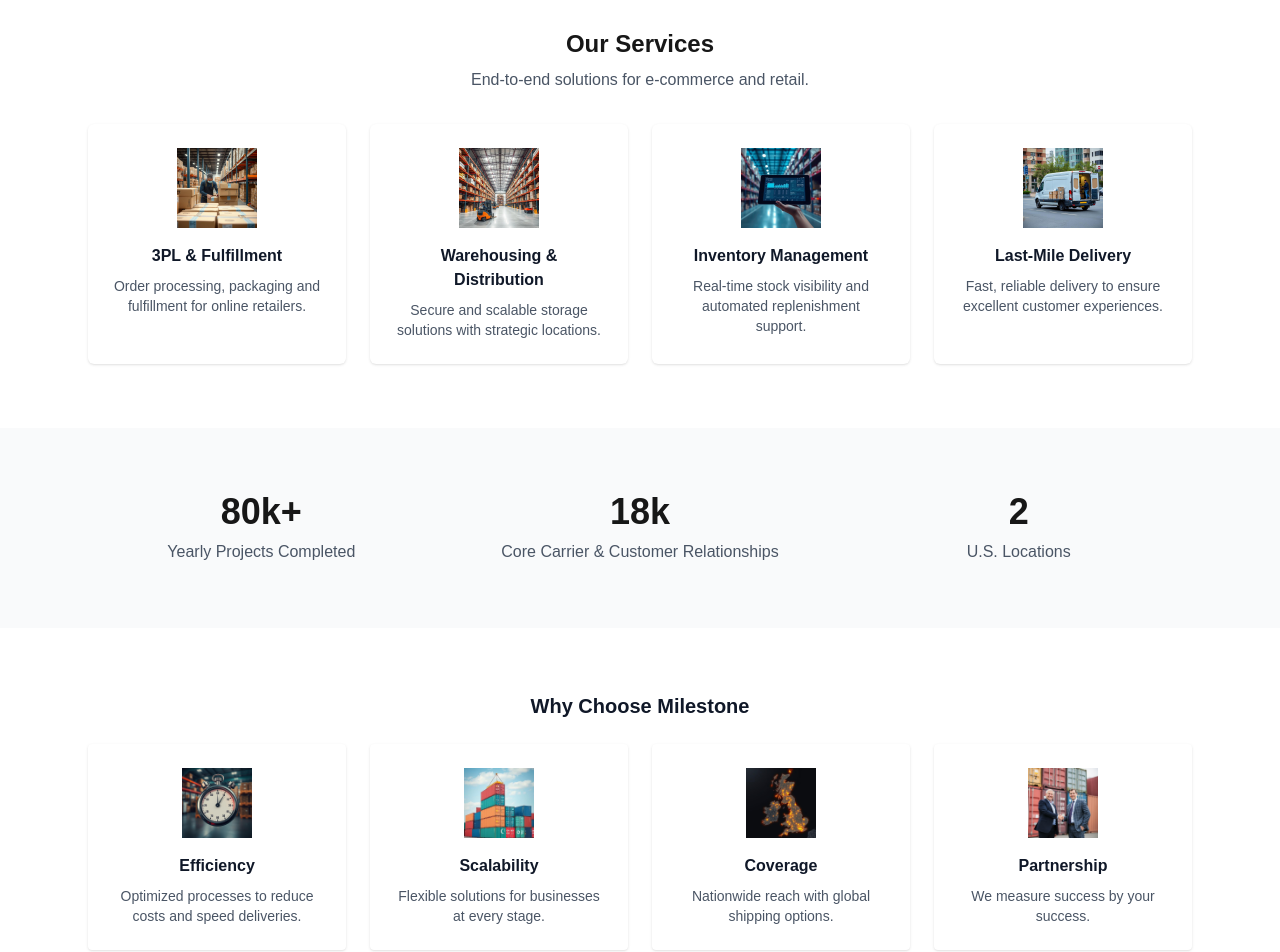
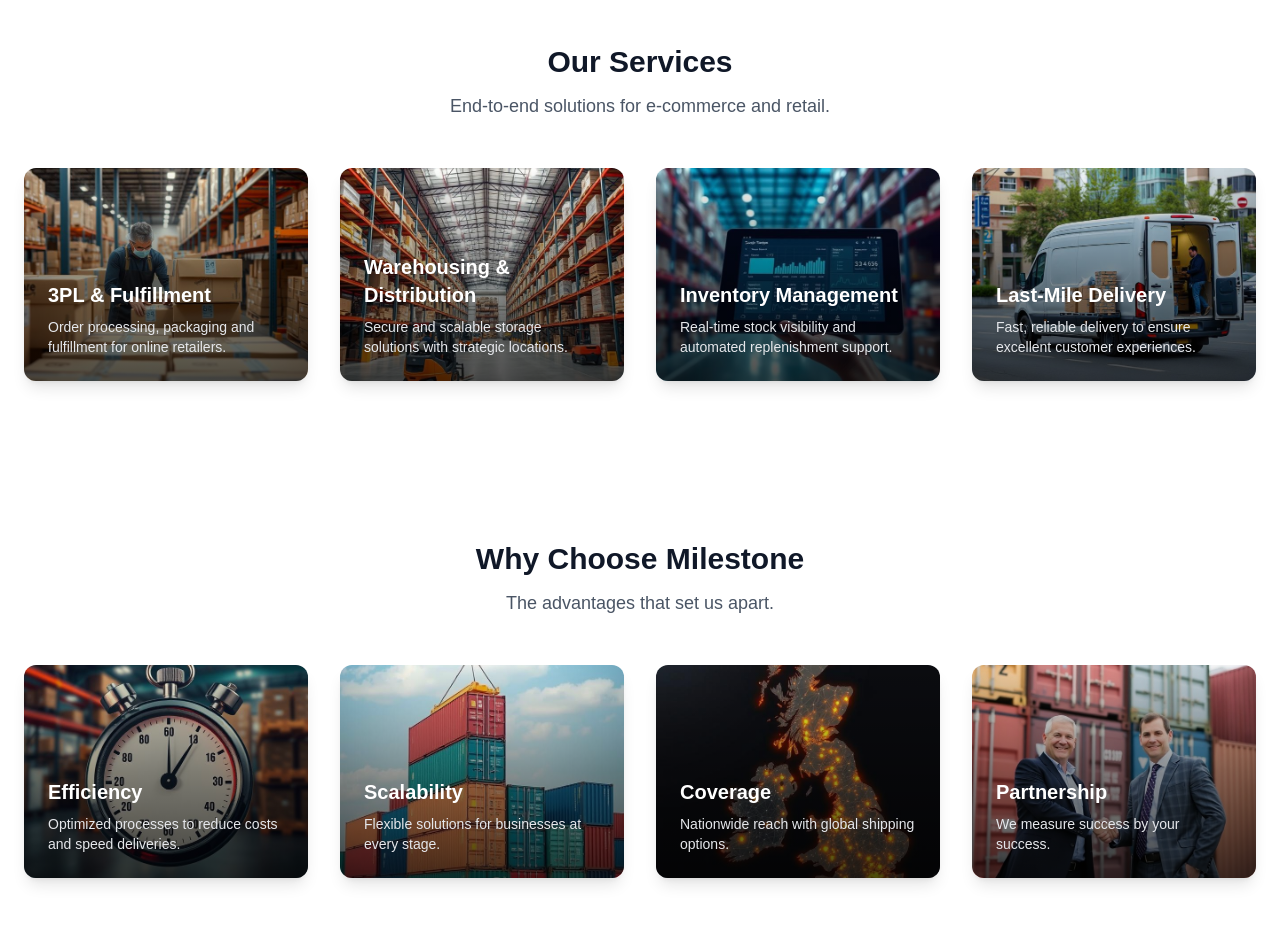
Before and after one commit to jyronbones/milestone-logistics, a Next.js app in the folder milestone-logistics/: page / in a window 1280 px wide. Shown: the part 620-1572 px from the top of the page. Built offline with nearby package versions, Linux system fonts and the light colour scheme.

Commit message:
make services and why choose us more lively

```diff
--- a/milestone-logistics/src/app/page.tsx
+++ b/milestone-logistics/src/app/page.tsx
@@ -16,10 +16,10 @@
           />
           <div className="absolute inset-0 flex items-center justify-center">
             <div className="text-center text-white px-6">
-              <h1 className="text-3xl md:text-5xl font-bold">
+              <h1 className="text-3xl md:text-5xl font-bold drop-shadow-lg">
                 Smarter Logistics. Seamless Growth.
               </h1>
-              <p className="mt-4 text-md md:text-lg max-w-2xl mx-auto">
+              <p className="mt-4 text-md md:text-lg max-w-2xl mx-auto text-gray-200">
                 We power e-commerce and retail businesses with reliable 3PL,
                 warehousing, inventory management, and last-mile delivery
                 solutions.
@@ -28,13 +28,13 @@
               <div className="mt-6 flex justify-center gap-4">
                 <Link
                   href="/contact"
-                  className="bg-white text-gray-800 dark:bg-gray-800 dark:text-white px-6 py-3 rounded-md text-lg shadow transition hover:bg-gray-100 dark:hover:bg-gray-700"
+                  className="bg-primary text-white px-6 py-3 rounded-lg text-lg shadow-lg transition transform hover:scale-105"
                 >
                   Request a Quote
                 </Link>
                 <Link
                   href="/about"
-                  className="bg-white text-gray-800 dark:bg-gray-800 dark:text-white px-6 py-3 rounded-md text-lg shadow transition hover:bg-gray-100 dark:hover:bg-gray-700"
+                  className="bg-white text-gray-800 px-6 py-3 rounded-lg text-lg shadow-lg transition transform hover:scale-105"
                 >
                   Learn More
                 </Link>
@@ -45,15 +45,15 @@
       </section>
 
       {/* Services Section */}
-      <section className="max-w-6xl mx-auto px-6 py-16">
-        <h2 className="text-2xl font-semibold text-primary text-center dark:text-primary">
+      <section className="max-w-7xl mx-auto px-6 py-20">
+        <h2 className="text-3xl font-bold text-center text-gray-900 dark:text-white">
           Our Services
         </h2>
-        <p className="text-center text-gray-600 dark:text-gray-300 mt-2">
+        <p className="text-center text-gray-600 dark:text-gray-300 mt-3 text-lg">
           End-to-end solutions for e-commerce and retail.
         </p>
 
-        <div className="grid grid-cols-1 md:grid-cols-2 lg:grid-cols-4 gap-6 mt-8">
+        <div className="grid grid-cols-1 md:grid-cols-2 lg:grid-cols-4 gap-8 mt-12">
           {[
             {
               title: "3PL & Fulfillment",
@@ -78,54 +78,40 @@
           ].map((service) => (
             <div
               key={service.title}
-              className="bg-white dark:bg-gray-800 shadow p-6 rounded-md transition hover:shadow-lg text-center"
+              className="relative group rounded-xl overflow-hidden shadow-lg hover:shadow-2xl transition transform hover:-translate-y-2"
             >
+              {/* Image container with fixed aspect ratio */}
+              <div className="relative w-full aspect-[4/3]">
                 <Image
                   src={service.img}
                   alt={service.title}
-                width={80}
-                height={80}
-                className="mx-auto mb-4"
+                  fill
+                  sizes="(max-width: 768px) 100vw, (max-width: 1200px) 50vw, 25vw"
+                  className="object-cover group-hover:scale-110 transition duration-500"
                 />
-              <h3 className="font-semibold text-gray-900 dark:text-white">
-                {service.title}
-              </h3>
-              <p className="mt-2 text-sm text-gray-600 dark:text-gray-300">
-                {service.desc}
-              </p>
+              </div>
+
+              {/* Overlay text */}
+              <div className="absolute inset-0 bg-gradient-to-t from-black/70 via-black/40 to-transparent" />
+              <div className="absolute bottom-6 left-6 right-6 text-white text-left">
+                <h3 className="text-xl font-bold">{service.title}</h3>
+                <p className="mt-2 text-sm text-gray-200">{service.desc}</p>
+              </div>
             </div>
           ))}
         </div>
       </section>
 
-      {/* Stats / Counters Section */}
-      <section className="bg-gray-50 dark:bg-gray-900 py-16">
-        <div className="max-w-6xl mx-auto px-6 grid grid-cols-1 md:grid-cols-3 gap-8 text-center">
-          <div>
-            <h3 className="text-4xl font-bold text-primary">80k+</h3>
-            <p className="mt-2 text-gray-600 dark:text-gray-300">
-              Yearly Projects Completed
-            </p>
-          </div>
-          <div>
-            <h3 className="text-4xl font-bold text-primary">18k</h3>
-            <p className="mt-2 text-gray-600 dark:text-gray-300">
-              Core Carrier & Customer Relationships
-            </p>
-          </div>
-          <div>
-            <h3 className="text-4xl font-bold text-primary">2</h3>
-            <p className="mt-2 text-gray-600 dark:text-gray-300">U.S. Locations</p>
-          </div>
-        </div>
-      </section>
-
       {/* Why Choose Us Section */}
-      <section className="max-w-6xl mx-auto px-6 py-16">
-        <h3 className="text-xl font-semibold text-gray-900 dark:text-white text-center">
+      <section className="max-w-7xl mx-auto px-6 py-20">
+        <h3 className="text-3xl font-bold text-center text-gray-900 dark:text-white">
           Why Choose Milestone
         </h3>
-        <div className="mt-6 grid grid-cols-1 md:grid-cols-4 gap-6 text-center">
+        <p className="text-center text-gray-600 dark:text-gray-300 mt-3 text-lg">
+          The advantages that set us apart.
+        </p>
+
+        <div className="mt-12 grid grid-cols-1 md:grid-cols-2 lg:grid-cols-4 gap-8">
           {[
             {
               title: "Efficiency",
@@ -150,25 +136,30 @@
           ].map((item) => (
             <div
               key={item.title}
-              className="p-6 bg-white dark:bg-gray-800 rounded shadow transition hover:shadow-lg"
+              className="relative group rounded-xl overflow-hidden shadow-lg hover:shadow-2xl transition transform hover:-translate-y-2"
             >
+              {/* Image container with fixed aspect ratio */}
+              <div className="relative w-full aspect-[4/3]">
                 <Image
                   src={item.img}
                   alt={item.title}
-                width={70}
-                height={70}
-                className="mx-auto mb-4"
+                  fill
+                  sizes="(max-width: 768px) 100vw, (max-width: 1200px) 50vw, 25vw"
+                  className="object-cover group-hover:scale-110 transition duration-500"
                 />
-              <h4 className="font-semibold text-gray-900 dark:text-white">
-                {item.title}
-              </h4>
-              <p className="text-sm text-gray-600 dark:text-gray-300 mt-2">
-                {item.desc}
-              </p>
+              </div>
+
+              {/* Overlay text */}
+              <div className="absolute inset-0 bg-gradient-to-t from-black/70 via-black/40 to-transparent" />
+              <div className="absolute bottom-6 left-6 right-6 text-white">
+                <h4 className="text-xl font-semibold">{item.title}</h4>
+                <p className="text-sm text-gray-200 mt-2">{item.desc}</p>
+              </div>
             </div>
           ))}
         </div>
       </section>
+
     </>
   );
 }
```
Lines whose indentation alone changed are shown as unchanged.
